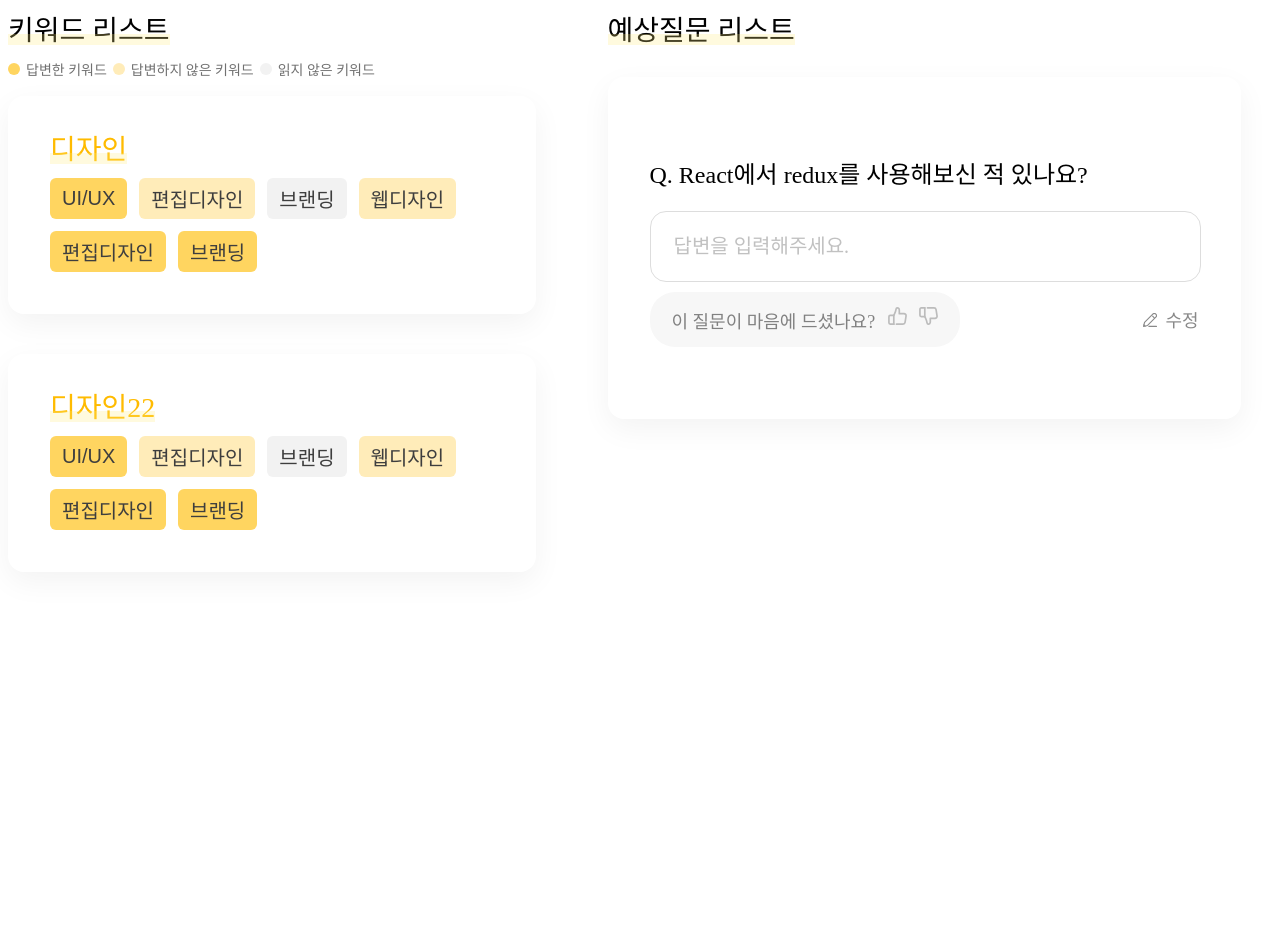
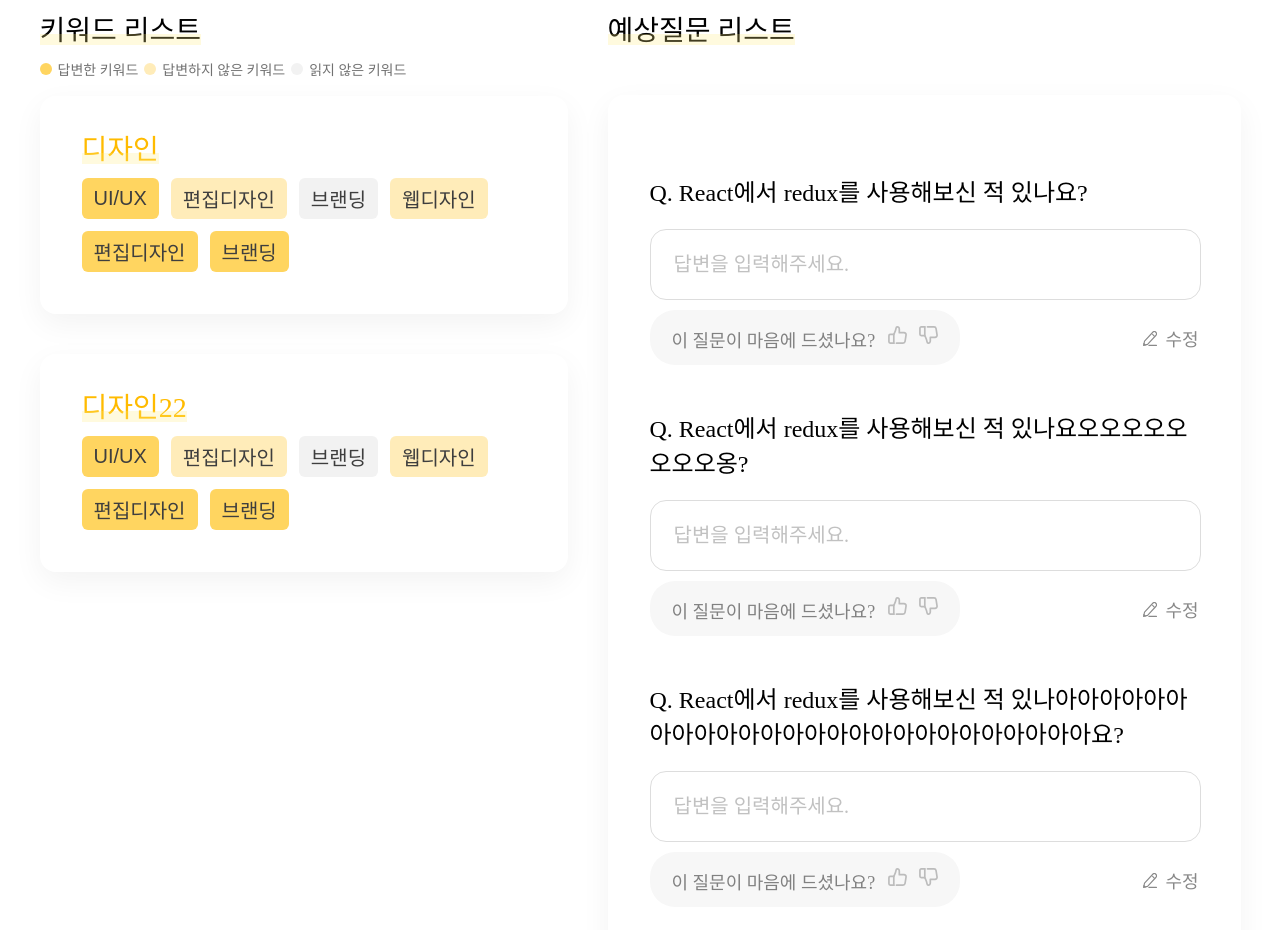
Before and after one commit to SominLeeeeee/highlightme_front_public, a React (Create React App) app: page /quest in a window 1280 px wide. Shown: the top 930 px of the page. Before the commit the page ends 800 px from the top, so only its background shows below. Built offline with nearby package versions, Linux system fonts and the light colour scheme; the HTML template or start-up script is replaced by a standard one.

Commit message:
findQuestion 생긴거 완성

```diff
--- a/src/routes/QuestionsList.js
+++ b/src/routes/QuestionsList.js
@@ -12,16 +12,19 @@ function QuestionsList() {
     {
       title: "React에서 redux를 사용해보신 적 있나요?",
     },
+    {
+      title: "React에서 redux를 사용해보신 적 있나요오오오오오오오오옹?",
+    },
+    {
+      title:
+        "React에서 redux를 사용해보신 적 있나아아아아아아아아아아아아아아아아아아아아아아아아아아요?",
+    },
   ];
   // TODO: keyword에 대한 질문 받아오기
 
   return (
     <div className="questionsListParent">
-      <div className="questionsListParent2">
-        <HighlightText
-          text="예상질문 리스트"
-          marginBottom="1.75rem"
-        ></HighlightText>
+      <HighlightText text="예상질문 리스트" marginBottom="3.6rem" />
       <ShadowBoxMedium paddingTop="4.8rem">
         <p id="keywordName">{keyword}</p>
         {arr.map((element) => (
@@ -29,7 +32,6 @@ function QuestionsList() {
         ))}
       </ShadowBoxMedium>
     </div>
-    </div>
   );
 }
 
--- a/src/style/findQuestion.scss
+++ b/src/style/findQuestion.scss
@@ -1,6 +1,6 @@
 .findQuestionWrapper {
   display: grid;
-  grid-template-columns: 2fr 3fr;
+  grid-template-columns: 528px 633px;
   column-gap: 4rem;
   align-items: start;
 }
--- a/src/style/questionsList.scss
+++ b/src/style/questionsList.scss
@@ -4,14 +4,15 @@
   display: flex;
   justify-content: center;
   flex-direction: column;
-  align-items: center;
+  // align-items: center;
+  width: fit-content;
 
-  .questionsListParent2 {
-    width: 63.3rem;
-    display: flex;
-    justify-content: center;
-    flex-direction: column;
-  }
+  // .questionsListParent2 {
+  //   width: 63.3rem;
+  //   display: flex;
+  //   justify-content: center;
+  //   flex-direction: column;
+  // }
 }
 
 #keywordName {
```
Lines whose indentation alone changed are shown as unchanged.
